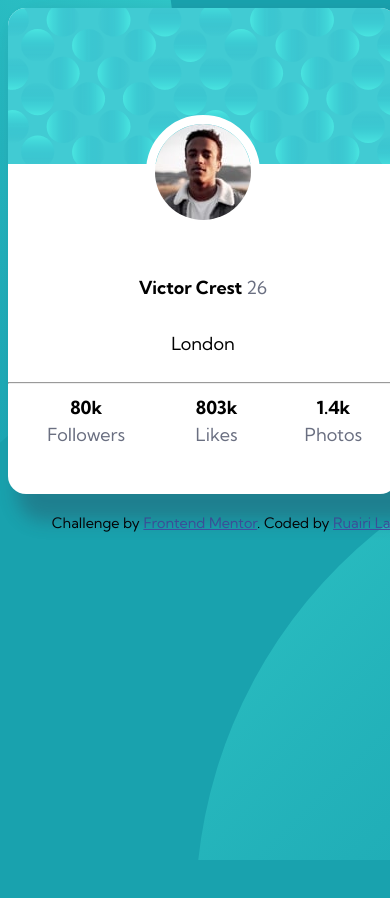
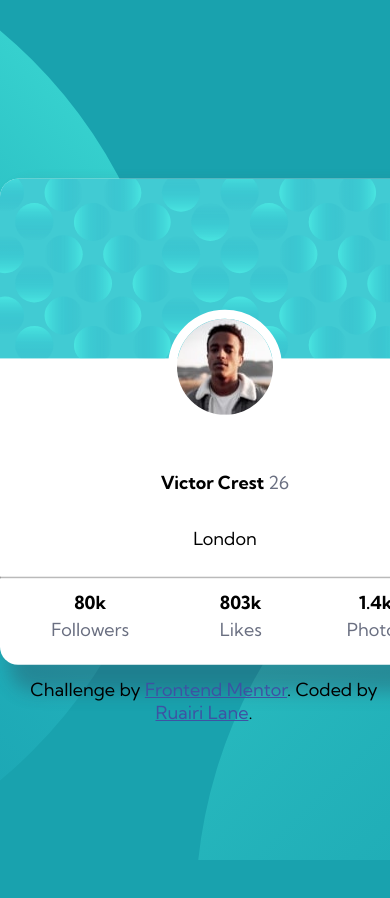
Before and after one commit to Ruairi7/profile-card, a plain HTML site: page index.html in a window 390 px wide. Shown: the top 898 px of the page. Drawn offline with Linux system fonts and the light colour scheme.

Commit message:
mobile changes

```diff
--- a/style.css
+++ b/style.css
@@ -3,10 +3,6 @@
     --very-dark-blue: hsl(229, 23%, 23%);
     --dark-grey-blue: hsl(227, 10%, 46%);
     font-size: 112.5%;
-}
-
-* {
-    box-sizing: border-box;
 }
 
 body {
@@ -24,8 +20,12 @@ body {
     display: flex;
     width: 100vw;
     height: 60vh;
-   align-items: center;
-   justify-content: center;
+    margin: 0;
+    position: absolute;
+    top: 50%;
+    left: 50%;
+    -ms-transform: translate(-50%, -50%);
+    transform: translate(-50%, -50%);
 
 }
 .top-image{
@@ -92,7 +92,12 @@ th, td {
 .attribution {
     width: 100%;
     display: inline-block;
-    position:relative;
+    margin: 0;
+    position: absolute;
+    top: 83%;
+    left: 50%;
+    -ms-transform: translate(-50%, -50%);
+    transform: translate(-50%, -50%);
 }
 
 .profile__info{
@@ -114,19 +119,9 @@ th, td {
 
 .attribution a { color: hsl(228, 45%, 44%); }
 
-@media (max-width: 400px)
+@media (max-width: 350px)
 {
 
-    .card-container {
-        height: 100%;
-        width: 100%;
-        margin: 0 auto;
-    }
 
-    .attribution {
-        font-size: 0.8rem;
-        display: block;
-        width: 30em;
-    }
 
 }
```
